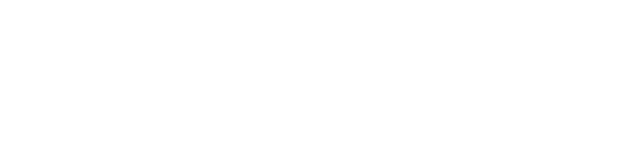
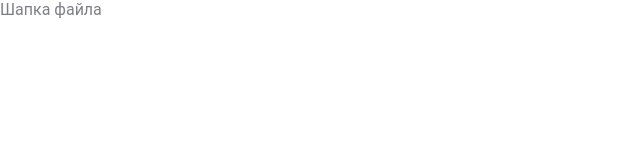
Before and after one commit to daniil42rus/wpresssite, a plain HTML site: page index.html in a window 1280 px wide. Shown: the whole page, without its empty margins (0-640 px from the left). Drawn offline with Linux system fonts and the light colour scheme.

Commit message:
second cpmmit

```diff
--- a/index.html
+++ b/index.html
@@ -10,6 +10,6 @@
 </head>
 
 <body>
-
+<header>Шапка файла</header>
 </body>
 </html>
```
